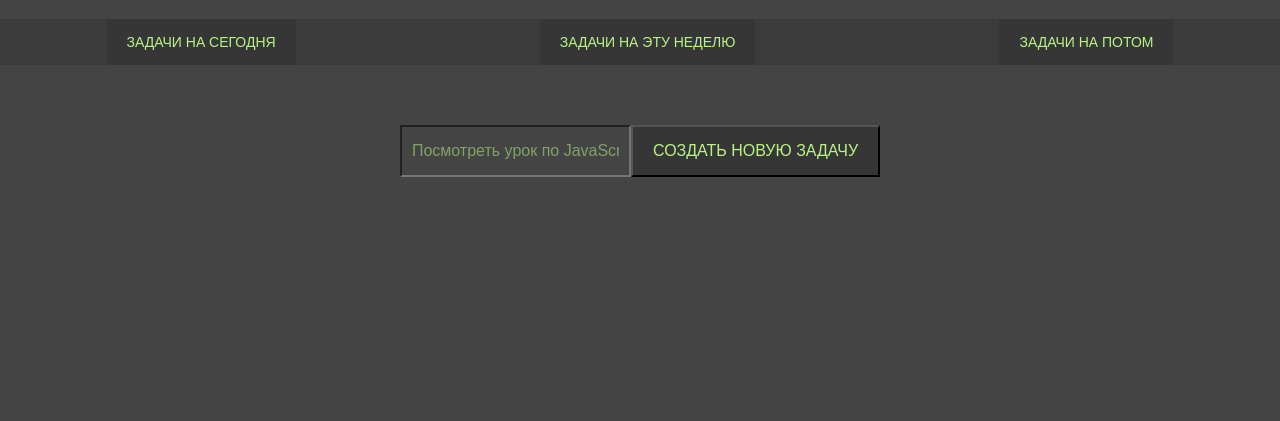
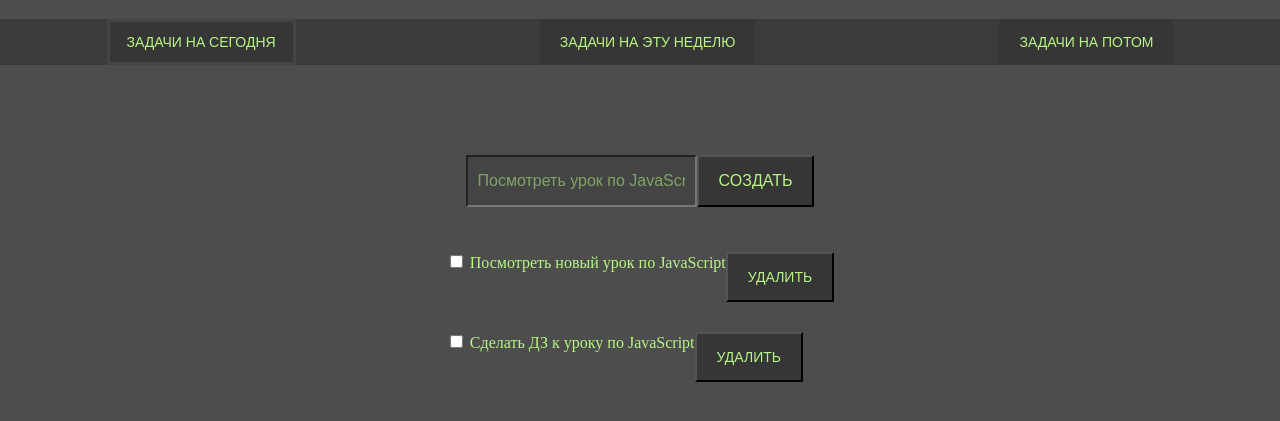
Before and after one commit to mikhail-bn/js_basic, a website: page index.html in a window 1280 px wide. Both pictures are taken after a click on the link "ЗАДАЧИ НА СЕГОДНЯ". Shown: the part 121-542 px from the top of the page. Drawn offline with Linux system fonts and the light colour scheme.

Commit message:
04-04-23

```diff
--- a/DOM/html-element-properties.js
+++ b/DOM/html-element-properties.js
@@ -14,7 +14,32 @@ const submitButton = document.querySelector('.create-task-block__button');
 console.log('submitButton: ', submitButton.innerText);
 console.log('submitButton: ', submitButton.textContent);
 
-submitButton.textContent = 'Создать новую задачу';
+submitButton.innerHTML = '<b>Создать новую задачу</b>';
 
 
 // innerHTML
+
+
+// tasksBlock.innerHTML = "tasksBlock";
+// console.log(tasksBlock.innerHTML);
+
+
+// children
+
+const createTaskForm = document.querySelector('.create-task-block');
+console.log('createTaskForm: ', createTaskForm.children);
+
+
+// data-атрибуты
+
+const firstNavButton = document.querySelector('.main-navigation__button-item')
+console.log('firstNavButton: ', firstNavButton.dataset.buttonId);
+
+firstNavButton.dataset.buttonId = '10';
+
+// style
+
+console.log('firstNavButton STYLE: ', firstNavButton.style);
+
+firstNavButton.style.fontWeight = "800";
+firstNavButton.style.boxShadow = "inset 0 0 0 3px rgb(68, 68, 68)"
--- /dev/null
+++ b/DOM/listeners.js
@@ -0,0 +1,26 @@
+
+// addEventListener("название события", функция)
+
+// const firstNavButton = document.querySelector('.main-navigation__button-item');
+// firstNavButton.addEventListener('click', (event) => {
+//     console.log(event.target);
+//     // const target = event.target;
+//     const {target} = event;
+//     target.classList.toggle('main-navigation__button-item_selected')
+// })
+
+const allNavButton = document.querySelectorAll('.main-navigation__button-item');
+allNavButton.forEach((button) => {
+    button.addEventListener('click', (event) => {
+        const {target} = event;
+        allNavButton.forEach((someButton) => {
+            someButton.classList.remove('main-navigation__button-item_selected');
+        })
+        target.classList.add('main-navigation__button-item_selected');
+    })
+})
+
+
+// submit
+
+const createTaskForm = document.querySelector('.create-task-block');
--- a/index.html
+++ b/index.html
@@ -7,7 +7,7 @@
     <link rel="stylesheet" href="style.css" />
     <title>Работа с DOM</title>
 </head>
-<body style="background: rgb(68, 68, 68); color: rgb(184, 245, 133); text-align: center; margin: 0 auto;">
+<body style="background: rgb(77, 77, 77); color: rgb(184, 245, 133); text-align: center; margin: 0 auto;">
     <h1 class="title">JavaScript</h1>
         <div class="main-navigation">
             <div class="main-navigation__container">
@@ -26,17 +26,36 @@
                         placeholder="Создайте новую задачу"
                         value="Посмотреть урок по JavaScript"
                     >
-                <button type="submit" class="create-task-block__button default-button main-navigation__button-item">
-                    Создать
-                </button>
+                    <button type="submit" class="create-task-block__button default-button main-navigation__button-item">Создать</button>
                 </form>
                 <div class="tasks-list">
-                    <div class="task-item">
-
+                    <div class="task-item" data-task-id="1">
+                        <div class="task-item__main-container">
+                            <div class="task-item__main-content">
+                                <form action="" class="checkbox-form">
+                                    <input type="checkbox" id="task-1" class="checkbox-form__checkbox">
+                                    <label for="task-1"></label>
+                                </form>
+                                <span class="task-item__text">Посмотреть новый урок по JavaScript</span>
+                            </div>
+                            <button class="task-item__delete-button default-button delete-button main-navigation__button-item"" data-delete-task-id="5">Удалить</button>
+                        </div>
+                    </div>
+                    <div class="task-item" data-task-id="2">
+                        <div class="task-item__main-container">
+                            <div class="task-item__main-content">
+                                <form action="" class="checkbox-form">
+                                    <input type="checkbox" id="task-2" class="checkbox-form__checkbox">
+                                    <label for="task-2"></label>
+                                </form>
+                                <span class="task-item__text">Сделать ДЗ к уроку по JavaScript</span>
+                            </div>
+                            <button class="task-item__delete-button default-button delete-button main-navigation__button-item"" data-delete-task-id="5">Удалить</button>
                         </div>
                     </div>
                 </div>
             </div>
-    <script src="/DOM/html-element-properties.js"></script>
+        </div>
+    <script src="/DOM/listeners.js"></script>
 </body>
 </html>
--- a/style.css
+++ b/style.css
@@ -28,9 +28,13 @@
     text-decoration: none;
     transition: all 0.3s ease 0s;
 }
+.main-navigation__button-item_selected {
+    box-shadow: inset 0 0 0 3px rgb(68, 68, 68);
+    transition: all 0.3s ease 0s;
+}
 .main-navigation__button-item:hover {
     background-color: rgb(184, 245, 133);
-    color: rgb(59, 59, 59)
+    color: rgb(59, 59, 59);
 }
 .tasks {
     padding: 15px;
@@ -38,10 +42,12 @@
 .tasks__wrapper {
     padding: 60px 0px;
     display: flex;
+    flex-direction: column;
     align-content: center;
 }
 .create-task-block {
     margin: 0 auto;
+    padding: 30px 0px;
     display: flex;
     align-content: center;
 }
@@ -54,7 +60,21 @@
 }
 .create-task-block__button {
     font-size: 16px;
+}
+.task-item {
+    display: flex;
+    flex: 1 1 auto;
+    align-self: start;
+    align-items: center;
+}
+.task-item__main-container {
+    margin: 0 auto;
+    display: flex;
+    padding: 15px 0px;
 
+}
+.checkbox-form {
+    display: inline-block;
 }
 .default-text-input {
 
@@ -63,5 +83,9 @@
 
 }
 .tasks-list {
+    margin: 0 auto;
+    display: flex;
+    flex: 0 0 auto;
+    flex-direction: column;
 
 }
```
Also changed, not shown: DOM/html-element-methods.js (added, +64 -0 lines). Lines whose indentation alone changed are shown as unchanged.
